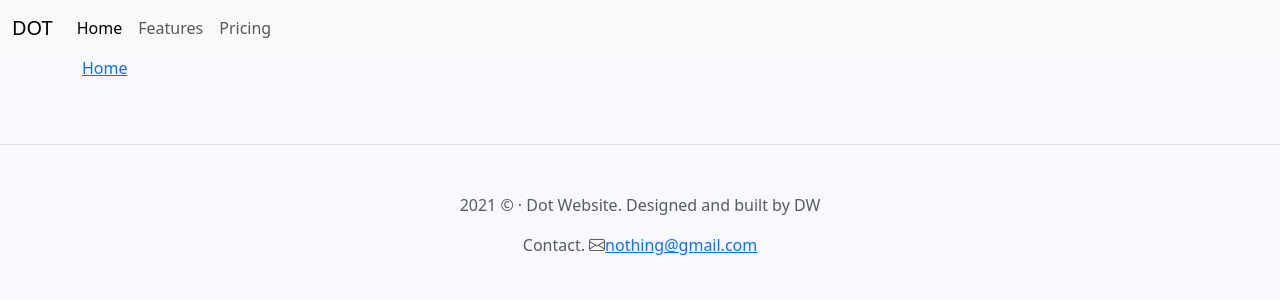
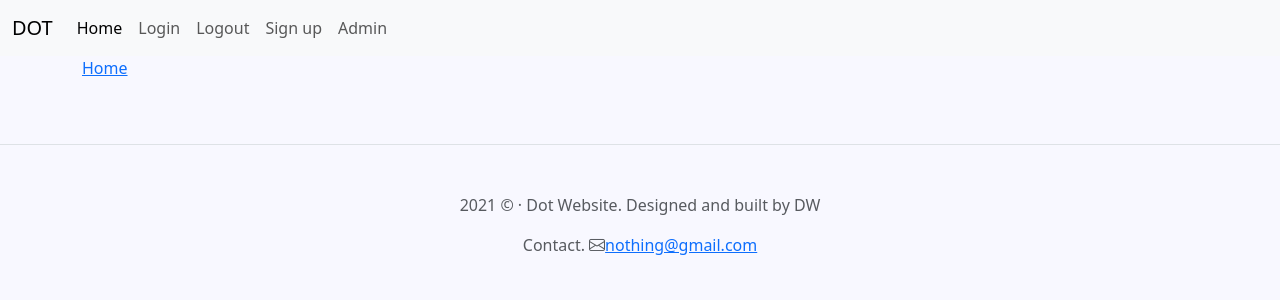
Before and after one commit to Maxium1997/Dot_Website, a Django app: page / in a window 1280 px wide. Shown: the top 300 px of the page. Run offline with Django 4.2, Linux system fonts and the light colour scheme; data that the repository does not hold is empty.

Commit message:
Added url: login, logout, signup

```diff
--- a/templates/header.html
+++ b/templates/header.html
@@ -13,10 +13,16 @@
                         <a class="nav-link active" aria-current="page" href="#">Home</a>
                     </li>
                     <li class="nav-item">
-                        <a class="nav-link" href="#">Features</a>
+                        <a class="nav-link" href="{% url 'account_login' %}">Login</a>
                     </li>
                     <li class="nav-item">
-                        <a class="nav-link" href="#">Pricing</a>
+                        <a class="nav-link" href="{% url 'account_logout' %}">Logout</a>
+                    </li>
+                    <li class="nav-item">
+                        <a class="nav-link" href="{% url 'account_signup' %}">Sign up</a>
+                    </li>
+                    <li class="nav-item">
+                        <a class="nav-link" href="/admin">Admin</a>
                     </li>
                 </ul>
             </div>
```
